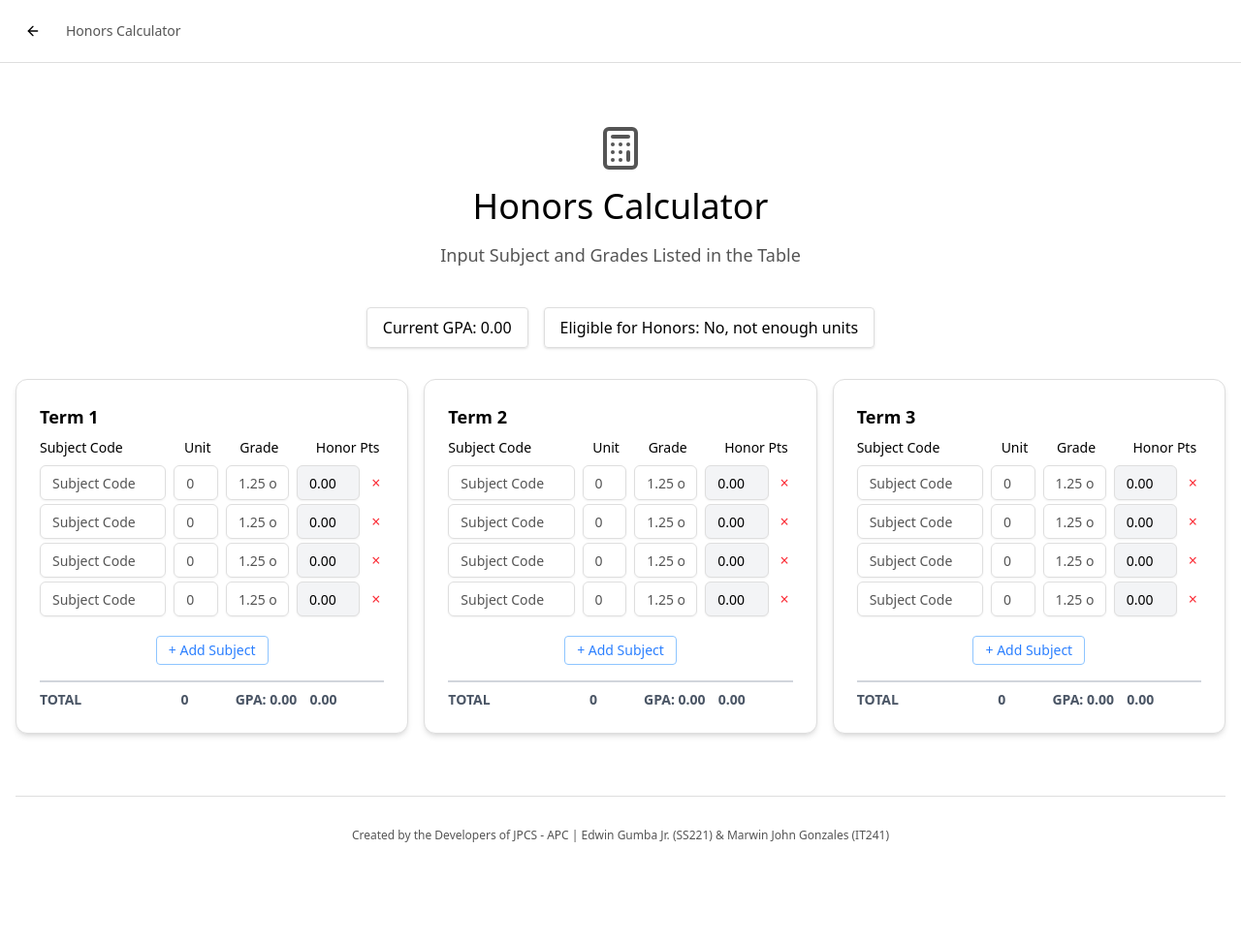
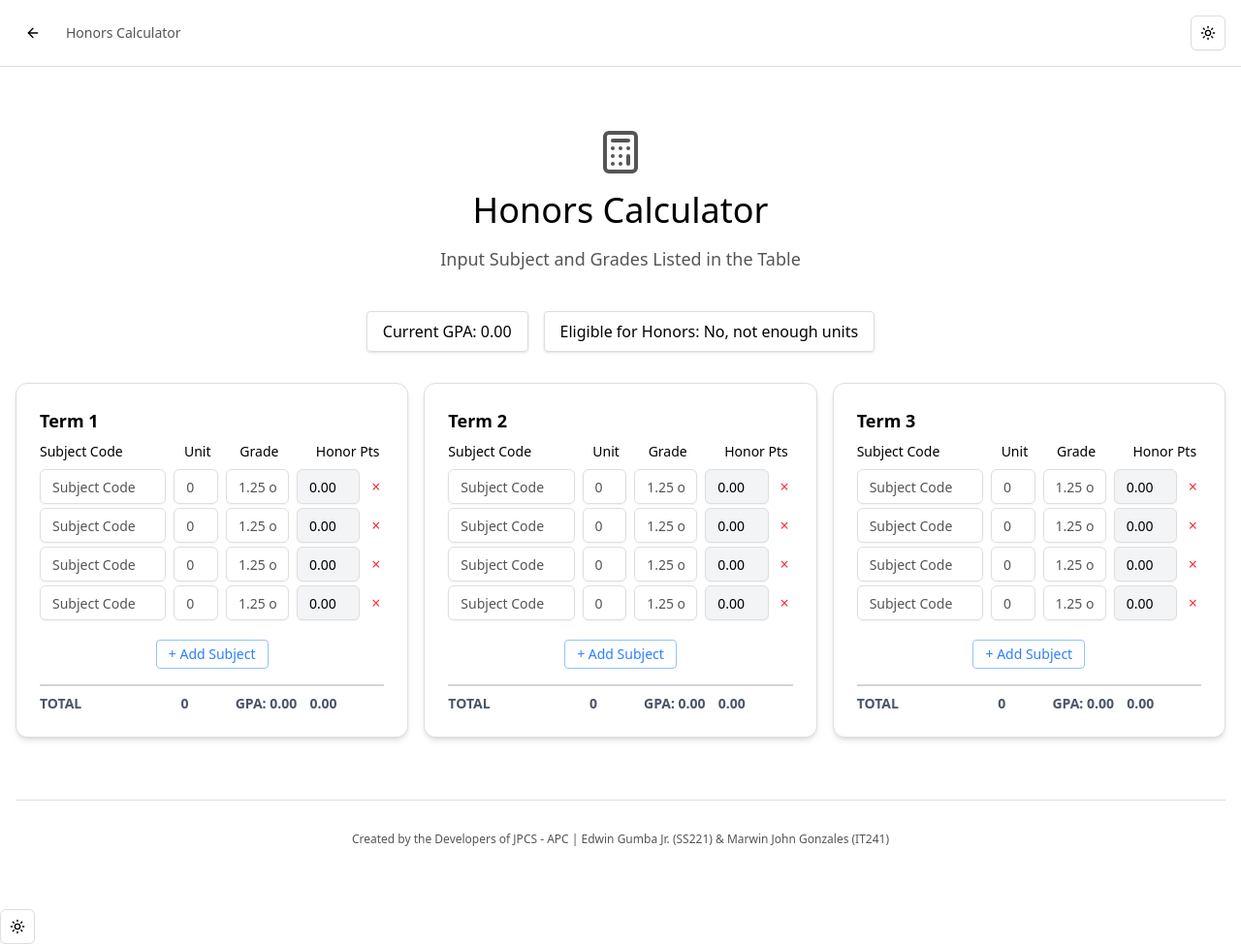
Before and after one commit to jpcsapc/APC-Honors-Checker, a Next.js app: page /honors in a window 1280 px wide. Shown: the whole page at 97% size. Before the commit the page ends 934 px from the top, so only its background shows below. Built offline with nearby package versions, Linux system fonts and the light colour scheme.

Commit message:
ui: put the theme toggle switch in every page of this web app

```diff
--- a/src/app/honors/page.tsx
+++ b/src/app/honors/page.tsx
@@ -3,7 +3,7 @@ import * as React from 'react';
 import { Button } from "@/components/ui/button"
 import { ArrowLeft, Calculator } from "lucide-react"
 // ToggleLevelSelector removed — level selector no longer used (course selection is inline)
-import { TermTable } from '../../components/TermTable';
+import { TermTable } from '../../components/TermTable'
 
 
 import Link from "next/link"
@@ -15,6 +15,7 @@ interface TermStats {
   rGrades: number;
 }
 
+import { ThemeToggle } from "@/components/theme-toggle"
 export default function HonorsCalcu() {
   const [level] = React.useState('college');
   const [termStats, setTermStats] = React.useState<Record<string, TermStats>>({});
@@ -77,13 +78,17 @@ export default function HonorsCalcu() {
       {/* Header */}
       <header className="border-b bg-card">
         <div className="container mx-auto px-4 py-4">
-          <div className="flex items-center gap-4">
+          <div className="flex items-center justify-between">
+           <div className="flex items-center gap-4">
             <Link href="/">
               <Button variant="ghost" size="sm" className="p-2">
                 <ArrowLeft className="h-4 w-4" />
               </Button>
             </Link>
             <h1 className="text-sm text-muted-foreground">Honors Calculator</h1>
+            </div>
+            <ThemeToggle/>
+
           </div>
         </div>
       </header>
--- a/src/app/latin-honors/page.tsx
+++ b/src/app/latin-honors/page.tsx
@@ -3,6 +3,7 @@ import * as React from 'react';
 import { Button } from "@/components/ui/button"
 import { ArrowLeft, Calculator } from "lucide-react"
 import { TermTable } from '../../components/TermTable';
+import { ThemeToggle } from "@/components/theme-toggle";
 import Link from "next/link"
 
 interface TermStats {
@@ -125,13 +126,17 @@ export default function LatinHonorsCalculator() {
       {/* Header */}
       <header className="border-b bg-card">
         <div className="container mx-auto px-4 py-4">
-          <div className="flex items-center gap-4">
+          <div className="flex items-center justify-between">
+            <div className="flex items-center gap-4">
             <Link href="/">
               <Button variant="ghost" size="sm" className="p-2">
                 <ArrowLeft className="h-4 w-4" />
               </Button>
             </Link>
             <h1 className="text-sm text-muted-foreground">Latin Honors Calculator</h1>
+            </div>
+            <ThemeToggle/>
+
           </div>
         </div>
       </header>
--- a/src/app/layout.tsx
+++ b/src/app/layout.tsx
@@ -2,6 +2,7 @@ import type { Metadata } from "next";
 import { Geist, Geist_Mono } from "next/font/google";
 import "./globals.css";
 import { ThemeProvider } from "@/components/theme-provider";
+import { ThemeToggle } from "@/components/theme-toggle";
 
 const geistSans = Geist({
   variable: "--font-geist-sans",
@@ -35,6 +36,7 @@ export default function RootLayout({
           disableTransitionOnChange
         >
           {children}
+          <ThemeToggle />
         </ThemeProvider>
       </body>
     </html>
```
